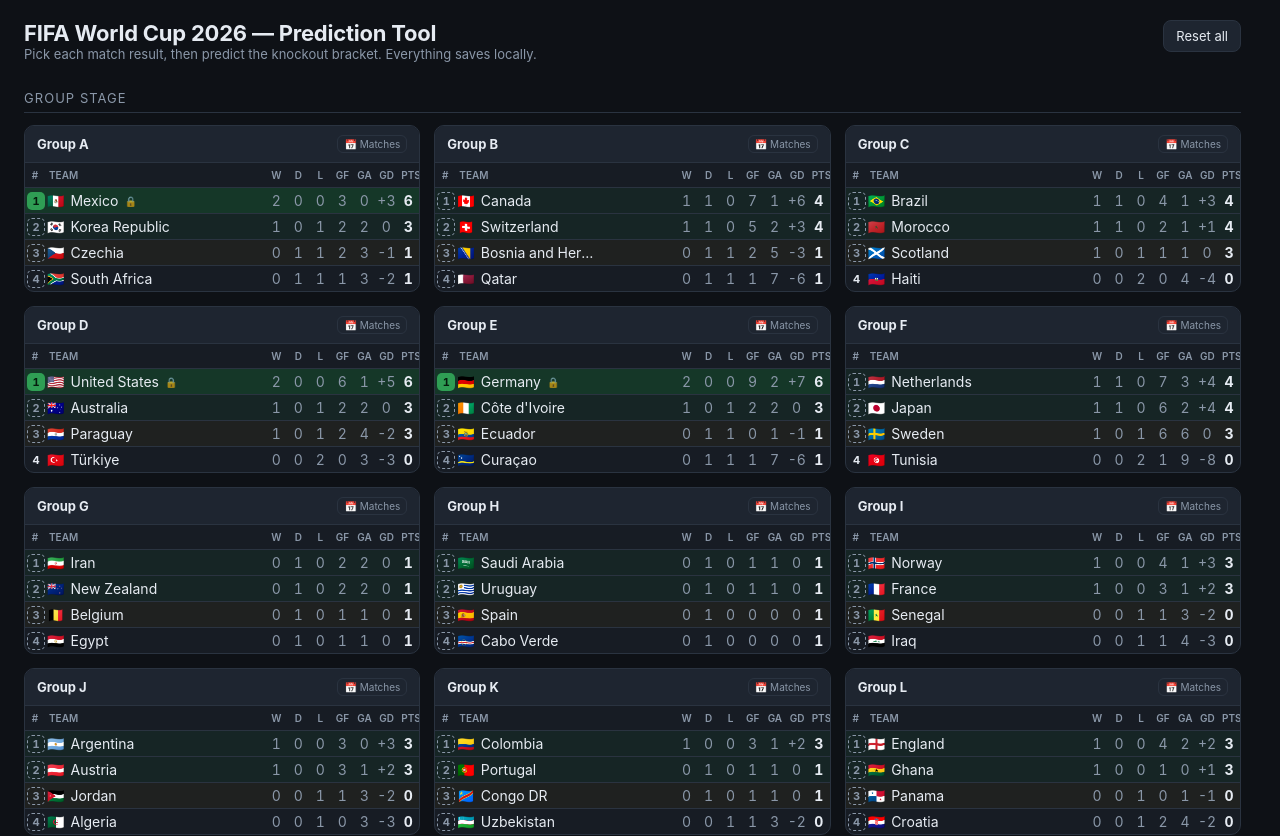
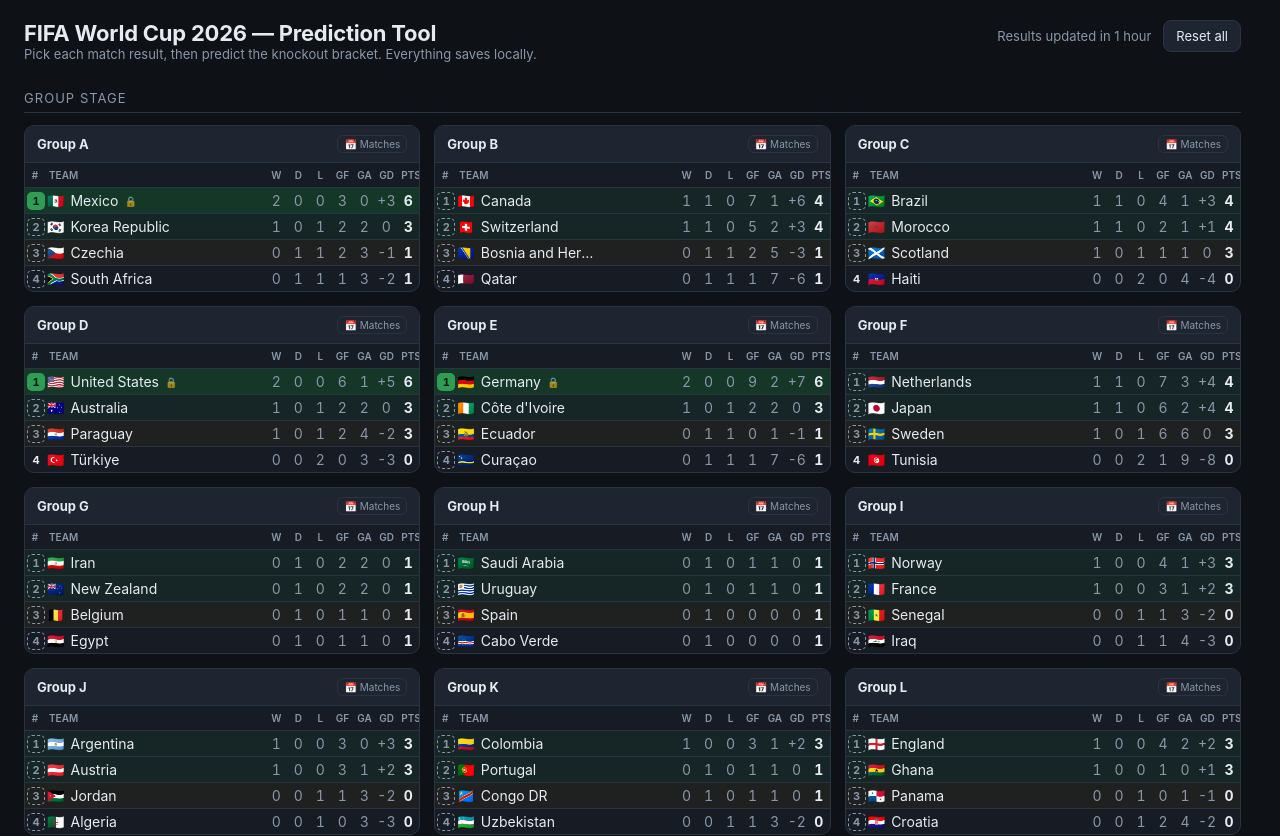
Before and after one commit to lejoe/wc26-crystalball, a React (Vite) app: page / in a window 1280 px wide. Shown: the top 836 px of the page. Built offline with nearby package versions, Linux system fonts and the light colour scheme.

Commit message:
Show last results-update time in header
Add LAST_RESULTS_UPDATE (src/data/lastUpdate.ts), rendered in the header as a
relative time ("Results updated 2 hours ago") with the full local date/time on
hover. The update-results skill rewrites the timestamp whenever it writes a
result.

```diff
--- a/src/App.tsx
+++ b/src/App.tsx
@@ -5,10 +5,28 @@
 import { possibleGroupPositions } from './scenarios'
 import { effectiveH2H } from './h2h'
 import { useStore } from './store'
+import { LAST_RESULTS_UPDATE } from './data/lastUpdate'
 import { GroupTable } from './components/GroupTable'
 import { ThirdPlacePanel } from './components/ThirdPlacePanel'
 import { Bracket, ThirdPlacePlayoff } from './components/Bracket'
 import type { GroupLetter, TeamStanding } from './types'
+
+const UPDATE_UNITS: [Intl.RelativeTimeFormatUnit, number][] = [
+  ['year', 31536000], ['month', 2592000], ['week', 604800],
+  ['day', 86400], ['hour', 3600], ['minute', 60], ['second', 1],
+]
+
+/** "2 hours ago", "yesterday", etc. for a past ISO timestamp. */
+function relativeTime(iso: string): string {
+  const diffSec = Math.round((new Date(iso).getTime() - Date.now()) / 1000)
+  const rtf = new Intl.RelativeTimeFormat(undefined, { numeric: 'auto' })
+  for (const [unit, secs] of UPDATE_UNITS) {
+    if (Math.abs(diffSec) >= secs || unit === 'second') {
+      return rtf.format(Math.round(diffSec / secs), unit)
+    }
+  }
+  return rtf.format(0, 'second')
+}
 
 export function App() {
   const state = useStore()
@@ -115,6 +133,13 @@
           <div className="sub">Pick each match result, then predict the knockout bracket. Everything saves locally.</div>
         </div>
         <div className="header-actions">
+          <time
+            className="last-update"
+            dateTime={LAST_RESULTS_UPDATE}
+            title={new Date(LAST_RESULTS_UPDATE).toLocaleString()}
+          >
+            Results updated {relativeTime(LAST_RESULTS_UPDATE)}
+          </time>
           <button
             className="btn btn-danger"
             onClick={() => {
--- /dev/null
+++ b/src/data/lastUpdate.ts
@@ -0,0 +1,6 @@
+/**
+ * When the real results (FIXTURES / BRACKET_RESULTS) were last refreshed.
+ * ISO 8601 (UTC). The `update-results` skill rewrites this on every run that
+ * writes a result. Shown in the header.
+ */
+export const LAST_RESULTS_UPDATE = '2026-06-21T14:27:30Z'
--- a/src/styles.css
+++ b/src/styles.css
@@ -63,7 +63,8 @@
   letter-spacing: -0.01em;
 }
 .app-header .sub { color: var(--muted); font-size: 13px; }
-.header-actions { display: flex; gap: 8px; }
+.header-actions { display: flex; gap: 12px; align-items: center; }
+.last-update { color: var(--muted); font-size: 13px; cursor: help; white-space: nowrap; }
 
 .btn {
   background: var(--panel-2);
```
Also changed, not shown: .claude/skills/update-results/SKILL.md.
